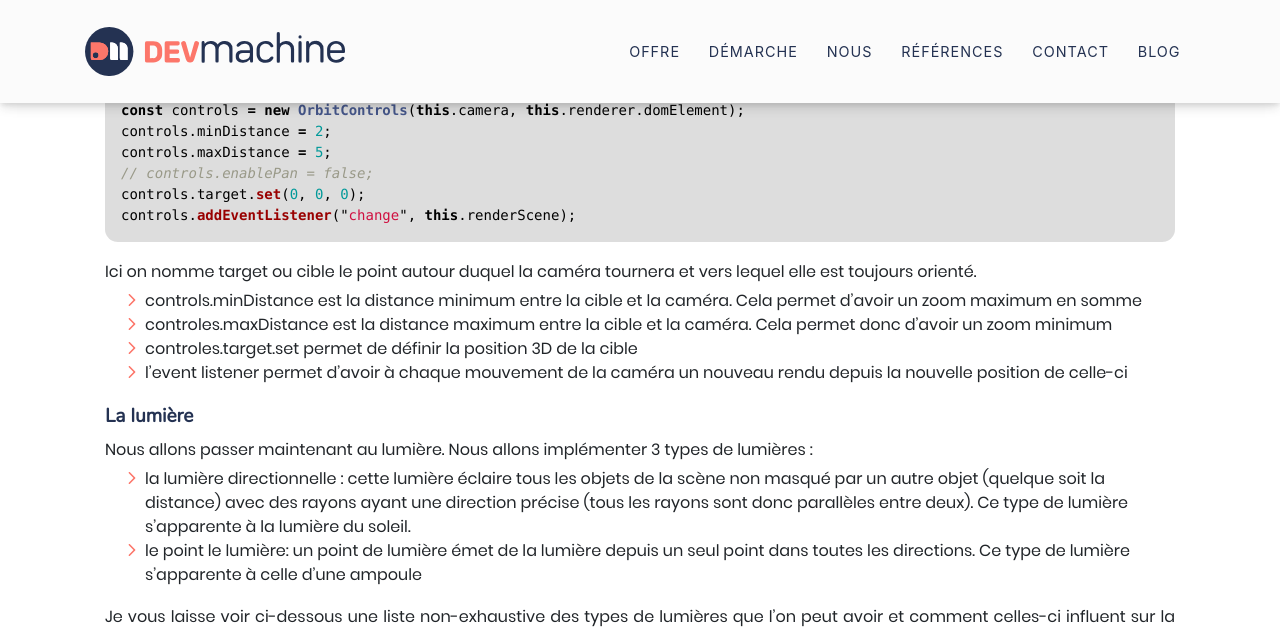
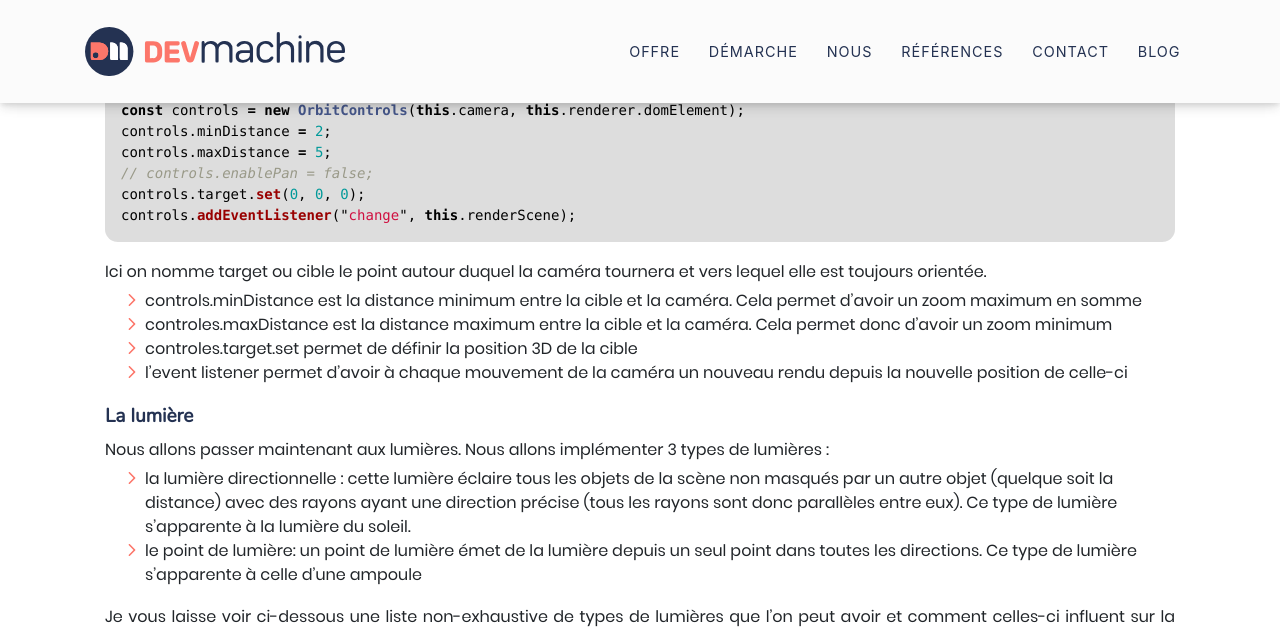
Before and after one commit to DEVmachine-fr/website, a Jekyll site: the page built from _posts/2021-01-25-three-with-vue.md, in a window 1280 px wide and 1400 px high, scrolled down 9920 px. Shown: the top 635 px of the window. Built offline with Jekyll 4.4.1, drawn with Linux system fonts in a browser that asks for light colours; nearby versions of some CDN libraries; some of the changed text lies outside the part shown.

Commit message:
correctif relecture MR

````diff
--- a/_includes/code-header.html
+++ b/_includes/code-header.html
@@ -1,3 +1,3 @@
 <div class="code-header">
-    <button class="copy-code-button" aria-label="Coper le code dans le presse-papier"></button>
+    <button class="copy-code-button" aria-label="Copier le code dans le presse-papier"></button>
 </div>
--- a/_posts/2021-01-25-three-with-vue.md
+++ b/_posts/2021-01-25-three-with-vue.md
@@ -41,7 +41,7 @@
 ```
 vue create my-project-name
 ```
-Nous garderons le paramétrage par défaut pour notre exemple (libre à vous de les modifier pour votre projet).
+Nous garderons le paramétrage par défaut pour notre exemple (libre à vous de le modifier pour votre projet).
 
 Pour ce qui est des dépendances, nous utiliserons bootstrap-vue pour faciliter la mise en page et threejs :
 {% include code-header.html %}
@@ -195,10 +195,10 @@
 
 Pour les modèles, j'ai récupéré les voitures sur sketchfab et un modèle de casque présent dans les exemples de threejs ([lien en fin d'article](#ressources)).
 
-Nous aurons pour chaque modèle une propriété **obj3DSettings** pour l'affichage 3D, avoir comme sous-propriétés :
+Nous aurons pour chaque modèle une propriété **obj3DSettings** pour l'affichage 3D, ayant comme sous-propriétés :
 * `link` : lien vers le modèle gltf
-* `cameraPosition` : position de la caméra. Certains modèles peuvent être plus grand ou plus petit, il est donc intéressant de pouvoir éloigner ou approcher la caméra par défaut en fonction du modèle
-* `scale` : échelle du modèle de base. Si vous chargez des modèles venant de différentes sources, il est possible que les modèles ne soit pas à la même échelle. Vous pouvez régler ce problème en réglant la propriété scale (exemple: un scale de 2 doublera la taille de votre modèle, un scale de 0.5 le divisera par 2).
+* `cameraPosition` : position de la caméra. Certains modèles peuvent être plus grands ou plus petits, il est donc intéressant de pouvoir éloigner ou approcher la caméra par défaut en fonction du modèle
+* `scale` : échelle du modèle de base. Si vous chargez des modèles venant de différentes sources, il est possible que les modèles ne soient pas à la même échelle. Vous pouvez régler ce problème en réglant la propriété scale (exemple : un scale de 2 doublera la taille de votre modèle, un scale de 0.5 le divisera par 2).
 {% include code-header.html %}
 ```html
 <template>
@@ -400,7 +400,7 @@
 this.camera.position.set(this.modelSettings.cameraPosition[0], this.modelSettings.cameraPosition[1], this.modelSettings.cameraPosition[2]);
 ```
 Les champs pour la création de la caméra sont:
-* fov (field of vue): degré du champ de vision de la caméra
+* fov (field of vue) : degré du champ de vision de la caméra
 * ratio : ratio entre la largeur du rendu et sa hauteur. Ici on prendra les propriétés du contenant du rendu pour éviter une déformation de l'image
 * near : distance minimum pour qu'un objet soit visible au rendu
 * far : distance maximum pour qu'un object soit visible au rendu
@@ -417,7 +417,7 @@
 controls.target.set(0, 0, 0);
 controls.addEventListener("change", this.renderScene);
 ```
-Ici on nomme target ou cible le point autour duquel la caméra tournera et vers lequel elle est toujours orienté.
+Ici on nomme target ou cible le point autour duquel la caméra tournera et vers lequel elle est toujours orientée.
 
 * controls.minDistance est la distance minimum entre la cible et la caméra. Cela permet d'avoir un zoom maximum en somme
 * controles.maxDistance est la distance maximum entre la cible et la caméra. Cela permet donc d'avoir un zoom minimum
@@ -426,17 +426,17 @@
 
 ### La lumière <a class="anchor" name="lights"></a>
 
-Nous allons passer maintenant au lumière. Nous allons implémenter 3 types de lumières :
-* la lumière directionnelle : cette lumière éclaire tous les objets de la scène non masqué par un autre objet (quelque soit la distance) avec des rayons ayant une direction précise (tous les rayons sont donc parallèles entre deux). Ce type de lumière s'apparente à la lumière du soleil.
-* le point le lumière: un point de lumière émet de la lumière depuis un seul point dans toutes les directions. Ce type de lumière s'apparente à celle d'une ampoule
+Nous allons passer maintenant aux lumières. Nous allons implémenter 3 types de lumières :
+* la lumière directionnelle : cette lumière éclaire tous les objets de la scène non masqués par un autre objet (quelque soit la distance) avec des rayons ayant une direction précise (tous les rayons sont donc parallèles entre eux). Ce type de lumière s'apparente à la lumière du soleil.
+* le point de lumière: un point de lumière émet de la lumière depuis un seul point dans toutes les directions. Ce type de lumière s'apparente à celle d'une ampoule
 
-Je vous laisse voir ci-dessous une liste non-exhaustive des types de lumières que l'on peut avoir et comment celles-ci influent sur la scène et les objets :
+Je vous laisse voir ci-dessous une liste non-exhaustive de types de lumières que l'on peut avoir et comment celles-ci influent sur la scène et les objets :
 
 ![différents types de lumières](https://docs.arnoldrenderer.com/download/attachments/38175890/image2019-7-23%2014%3A41%3A48.png?version=1&modificationDate=1563885709000&api=v2)
 
-Il est important d'avoir plusieurs sources de lumières à différente position et de différentes couleurs pour avoir un meilleur rendu, car nous sommes constamment exposées à différentes sources de lumières, chaque objet renvoyant lui même une partie de la lumière qu'il reçoit.
+Il est important d'avoir plusieurs sources de lumières à différentes positions et de différentes couleurs pour avoir un meilleur rendu, car nous sommes constamment exposés à différentes sources de lumières, chaque objet renvoyant lui même une partie de la lumière qu'il reçoit.
 
-Nous allons donc ajouter à notre scène une lumière directionnelle et 3 point de lumière réparties à différentes positions, chacune des ses sources avec une couleur légèrement différente :
+Nous allons donc ajouter à notre scène une lumière directionnelle et 3 points de lumière répartis à différentes positions, chacune de ses sources avec une couleur légèrement différente :
 {% include code-header.html %}
 ```javascript
 const directionalLight = new THREE.DirectionalLight(0xffffff, 2);
````
Also changed, not shown: other parts of _posts/2021-01-25-three-with-vue.md (+15 -15 lines).
